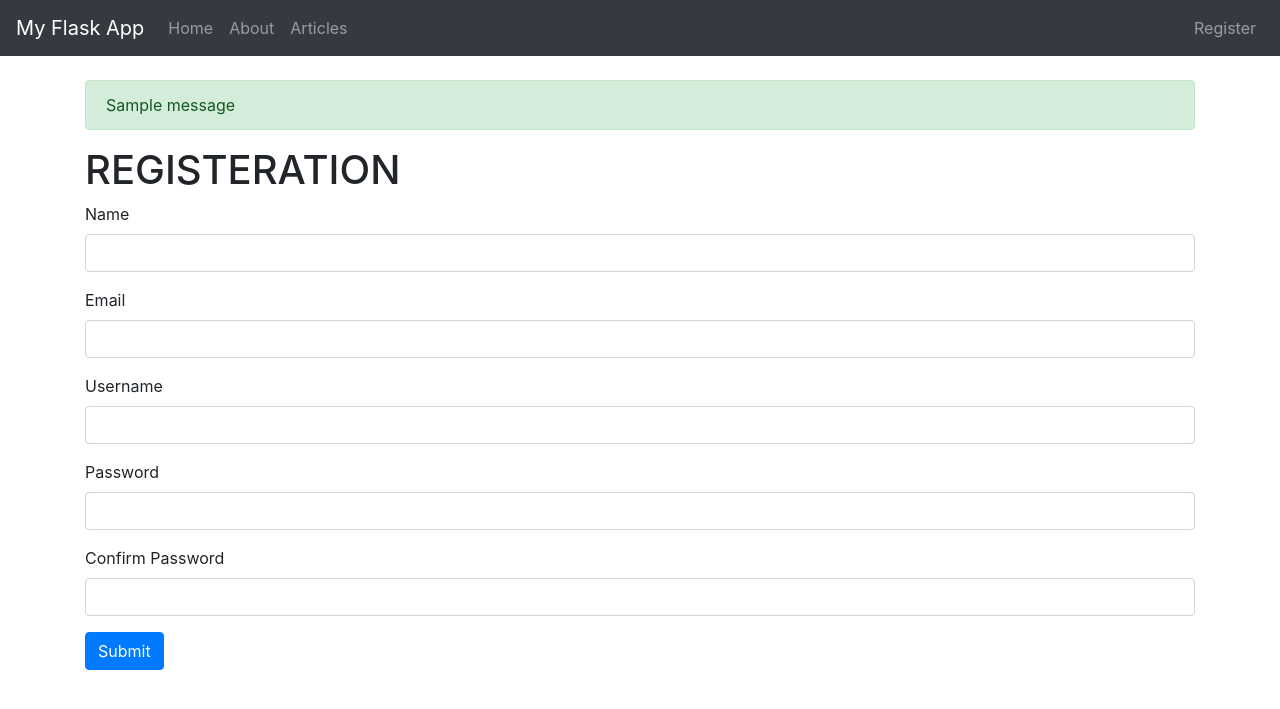
After one commit to kgt15/FlaskAttempt, a Flask app: page /register in a window 1280 px wide. The commit adds this page. Shown: the top 709 px of the page. Run offline with Flask 2, Linux system fonts and the light colour scheme; one stand-in notice (Sample message) is shown; some libraries are stand-ins or nearby versions.

Commit message:
Combine with SQLDB

```diff
--- a/app.py
+++ b/app.py
@@ -1,8 +1,21 @@
-from flask import Flask, render_template
+from flask import Flask, render_template, flash, redirect, url_for, session, logging, request
 from data import Articles
+from flask_mysqldb import MySQL
+from wtforms import Form, StringField, TextAreaField, PasswordField, validators
+from passlib.hash import sha256_crypt
 
 app=Flask(__name__)
 app.debug=True
+
+#MYSQL CONFIG
+app.config['MYSQL_HOST']='localhost'
+app.config['MYSQL_USER']='root'
+app.config['MYSQL_PASSWORD']='wolashon15'
+app.config['MYSQL_DB']='myflaskapp'
+app.config['MYSQL_CURSORCLASS']='DictCursor'
+
+#Initialize MYSQL
+mysql=MySQL(app)
 
 Articles=Articles()
 
@@ -21,5 +34,41 @@ def articles():
 @app.route('/article/<string:id>/')
 def article(id):
 	return render_template('article.html',id=id)
+
+class RegisterForm(Form):
+	name=StringField('Name', [validators.length(min=1,max=50)])
+	username=StringField('Username', [validators.length(min=4, max=25)])
+	email=StringField('Email', [validators.length(min=6, max=50)])
+	password=PasswordField('Password', [
+		 validators.DataRequired(),
+		 validators.EqualTo('confirm', message='Passwords do not match')
+		])
+	confirm=PasswordField('Confirm Password')
+
+@app.route('/register', methods=['GET', 'POST'])
+def register():
+	form=RegisterForm(request.form)
+	if request.method=='POST' and form.validate():
+		name=form.name.data
+		email=form.email.data
+		username=form.username.data
+		password=sha256_crypt.encrypt(str(form.password.data))
+
+		#Creating Cursor...db
+		cur=mysql.connection.cursor()
+		#EXECUTE QUERY
+		cur.execute("INSERT INTO users(name, email, username, password) VALUES(%s, %s, %s, %s)",(name,email,username,password))
+
+		#COMMIT TO DB
+		mysql.connection.commit()
+
+		#CLOSE CONNECTION
+		cur.close()
+
+		flash('YOU ARE NOW REGISTERED AND CAN LOGIN AFTER I MAKE A LOGIN PAGE','success')
+		return redirect(url_for('about'))
+	return render_template('register.html', form=form)
+
 if __name__ == '__main__':
+	app.secret_key='secret123'
 	app.run()
--- /dev/null
+++ b/templates/includes/_formhelper.html
@@ -0,0 +1,10 @@
+
+{% macro render_field(field) %}
+  {{ field.label }}
+  {{ field(**kwargs)|safe }}
+  {% if field.errors %}
+    {% for error in field.errors %}
+      <span class="help-inline">{{ error }}</span>
+    {% endfor %}
+  {% endif %}
+{% endmacro %}
--- /dev/null
+++ b/templates/includes/_messages.html
@@ -0,0 +1,7 @@
+{% with messages = get_flashed_messages(with_categories=true) %}
+  {% if messages %}
+    {% for category, message in messages %}
+      <div class="alert alert-{{ category }}">{{ message }}</div>
+    {% endfor %}
+  {% endif %}
+{% endwith %}
--- a/templates/includes/_navbar.html
+++ b/templates/includes/_navbar.html
@@ -16,5 +16,12 @@
             <a class="nav-link" href="/articles">Articles</a>
           </li>
         </ul>
+
+        <ul class="nav navbar-nav navbar-right">
+          <li class="nav-item">
+            <a class="nav-link" href="/register">Register</a>
+          </li>
+        </ul>
+
       </div>
     </nav>
--- a/templates/layout.html
+++ b/templates/layout.html
@@ -10,6 +10,7 @@
 	{% include 'includes/_navbar.html' %}
 	<div class='container'>
 		<br>
+		{% include 'includes/_messages.html' %}
 		{% block body %}{% endblock %}
 	</div>
 
--- /dev/null
+++ b/templates/register.html
@@ -0,0 +1,31 @@
+{% extends 'layout.html' %}
+
+{% block body %}
+	<h1>REGISTERATION</h1>
+
+	{% from "includes/_formhelper.html" import render_field %}
+
+	<form method="POST" action="">
+		<div class="form-group">
+			{{render_field(form.name, class_="form-control")}}
+		</div>
+
+		<div class="form-group">
+			{{render_field(form.email, class_="form-control")}}
+		</div>
+
+		<div class="form-group">
+			{{render_field(form.username, class_="form-control")}}
+		</div>
+
+		<div class="form-group">
+			{{render_field(form.password, class_="form-control")}}
+		</div>
+
+		<div class="form-group">
+			{{render_field(form.confirm, class_="form-control")}}
+		</div>
+		<p><input type="submit" value="Submit" class="btn btn-primary"></p>
+	</form>
+
+{% endblock %}
```
